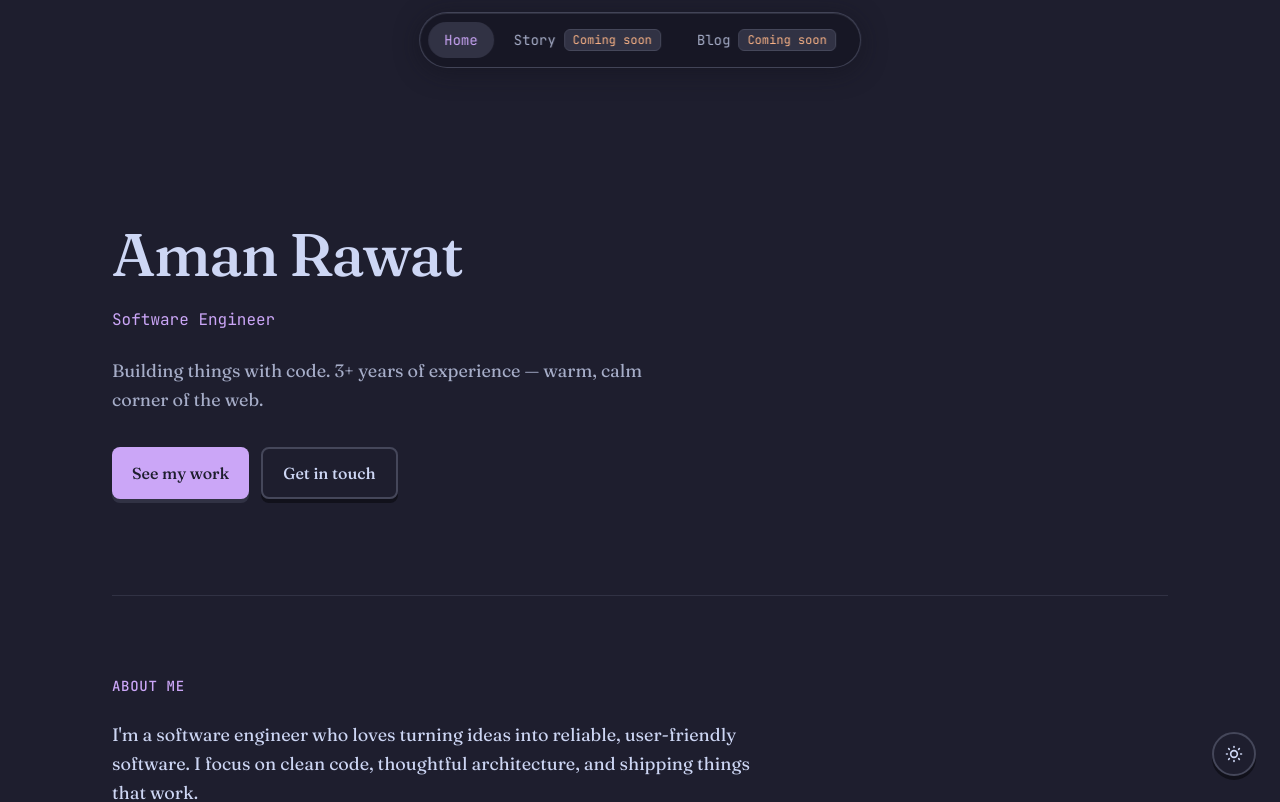
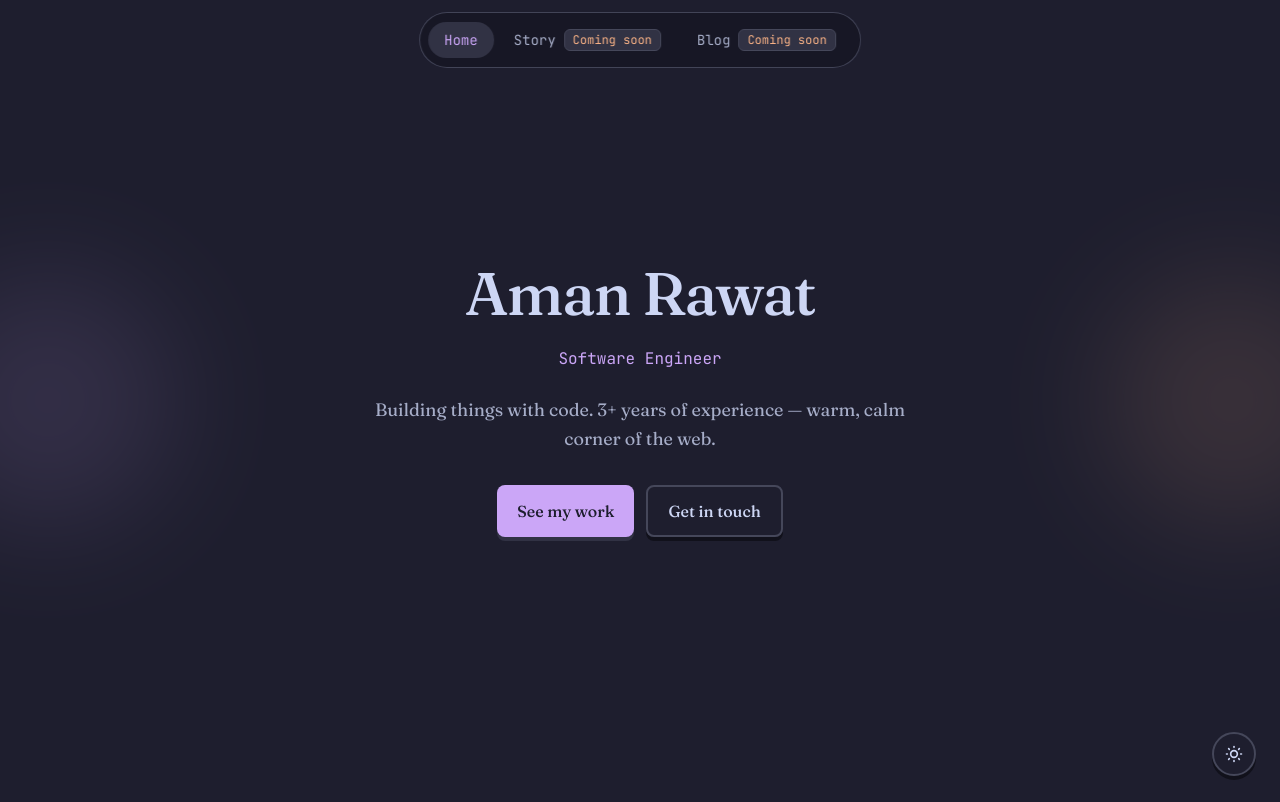
Before and after one commit to aman-git-r/amanrwt, a Next.js app: page / in a window 1280 px wide. Shown: the top 802 px of the page. Built offline with nearby package versions, Linux system fonts and the light colour scheme.

Commit message:
feat: enhance Home component layout with hero section and improve skills data structure by adding Golang and AWS

```diff
--- a/app/components/Nav.tsx
+++ b/app/components/Nav.tsx
@@ -93,7 +93,7 @@ export function Nav() {
                 </button>
                 {menuOpen && (
                     <div
-                        className="nav-glass absolute right-[calc(100%+6.5rem)] top-[calc(rem)] z-50 min-w-48 max-w-[calc(100vw-3rem)] w-max rounded-2xl border border-ctp-surface1 py-2 shadow-lg"
+                        className="nav-glass absolute right-[calc(100%)] top-[calc(3rem)] z-50 min-w-48 max-w-[calc(100vw-3rem)] w-max rounded-2xl border border-ctp-surface1 py-2 shadow-lg"
                         role="dialog"
                         aria-modal="true"
                         aria-label="Navigation menu"
--- a/app/data/skills.ts
+++ b/app/data/skills.ts
@@ -7,6 +7,8 @@ import {
     SiGit,
     SiDocker,
     SiKubernetes,
+    SiGo,
+    SiAmazonwebservices,
 } from 'react-icons/si';
 import { FaDatabase } from 'react-icons/fa';
 
@@ -19,6 +21,8 @@ export type SkillId =
     | 'sql'
     | 'git'
     | 'docker'
+    | 'golang'
+    | 'aws'
     | 'kubernetes';
 
 export interface Skill {
@@ -37,6 +41,8 @@ export const SKILLS: Record<SkillId, Skill> = {
     git: { id: 'git', name: 'Git', Icon: SiGit },
     docker: { id: 'docker', name: 'Docker', Icon: SiDocker },
     kubernetes: { id: 'kubernetes', name: 'Kubernetes', Icon: SiKubernetes },
+    golang: { id: 'golang', name: 'Golang', Icon: SiGo },
+    aws: { id: 'aws', name: 'AWS', Icon: SiAmazonwebservices },
 } as const;
 
 export const skillsList = Object.values(SKILLS);
--- a/app/globals.css
+++ b/app/globals.css
@@ -122,7 +122,7 @@ body {
     backdrop-filter: blur(40px) saturate(160%);
     -webkit-backdrop-filter: blur(40px) saturate(160%);
     border: 1px solid color-mix(in srgb, var(--ctp-surface1) 95%, transparent);
-    box-shadow:
+    /* box-shadow:
         0 4px 24px color-mix(in srgb, var(--ctp-crust) 50%, transparent),
-        inset 0 1px 0 color-mix(in srgb, var(--ctp-text) 12%, transparent);
+        inset 0 1px 0 color-mix(in srgb, var(--ctp-text) 12%, transparent); */
 }
--- a/app/layout.tsx
+++ b/app/layout.tsx
@@ -67,7 +67,7 @@ export default function RootLayout({
                 className={`${fraunces.variable} ${jetbrainsMono.variable} font-sans antialiased`}
             >
                 <Nav />
-                <div className="min-w-0 overflow-x-hidden pt-[calc(4.5rem+env(safe-area-inset-top,0px))] sm:pt-24">
+                <div className="min-w-0 overflow-x-hidden">
                     {children}
                 </div>
                 <ThemeToggle />
--- a/app/page.tsx
+++ b/app/page.tsx
@@ -19,19 +19,36 @@ const contacts = [
 export default function Home() {
     return (
         <div className="flex min-h-screen flex-col bg-ctp-base">
-            <main className="mx-auto flex-1 w-full max-w-2xl px-6 py-24 sm:max-w-3xl sm:py-32 md:max-w-4xl md:px-8 lg:max-w-5xl lg:px-10 xl:max-w-6xl xl:px-12">
-                <header className="space-y-6">
+            {/* Hero – full viewport container, then gradients applied inside (no cut-off) */}
+            <section
+                className="relative flex min-h-screen w-full flex-col items-center justify-center overflow-hidden"
+                aria-label="Introduction"
+            >
+                <div
+                    className="pointer-events-none absolute inset-0"
+                    aria-hidden
+                >
+                    <div
+                        className="absolute -left-20 top-1/2 h-64 w-64 -translate-y-1/2 rounded-full opacity-[0.12] blur-[60px]"
+                        style={{ backgroundColor: "var(--ctp-mauve)" }}
+                    />
+                    <div
+                        className="absolute -right-20 top-1/2 h-64 w-64 -translate-y-1/2 rounded-full opacity-[0.12] blur-[60px]"
+                        style={{ backgroundColor: "var(--ctp-peach)" }}
+                    />
+                </div>
+                <header className="relative z-10 mx-auto max-w-2xl space-y-6 px-6 text-center sm:px-8">
                     <h1 className="text-4xl font-medium tracking-tight text-ctp-text sm:text-5xl lg:text-6xl">
                         Aman Rawat
                     </h1>
                     <p className="font-mono text-sm text-ctp-mauve sm:text-base">
                         Software Engineer
                     </p>
-                    <p className="max-w-md text-lg leading-relaxed text-ctp-subtext0 sm:max-w-lg lg:max-w-xl">
+                    <p className="mx-auto max-w-md text-lg leading-relaxed text-ctp-subtext0 sm:max-w-lg lg:max-w-xl">
                         Building things with code. 3+ years of experience —
                         warm, calm corner of the web.
                     </p>
-                    <div className="flex flex-wrap gap-3 pt-2">
+                    <div className="flex flex-wrap justify-center gap-3 pt-2">
                         <Button href="#projects" variant="primary">
                             See my work
                         </Button>
@@ -40,7 +57,9 @@ export default function Home() {
                         </Button>
                     </div>
                 </header>
+            </section>
 
+            <main className="mx-auto w-full max-w-2xl px-6 pb-20 sm:max-w-3xl sm:pb-24 md:max-w-4xl md:px-8 lg:max-w-5xl lg:px-10 xl:max-w-6xl xl:px-12">
                 <section
                     id="about"
                     className="mt-20 border-t border-ctp-surface0 pt-16 sm:mt-24 sm:pt-20"
```
